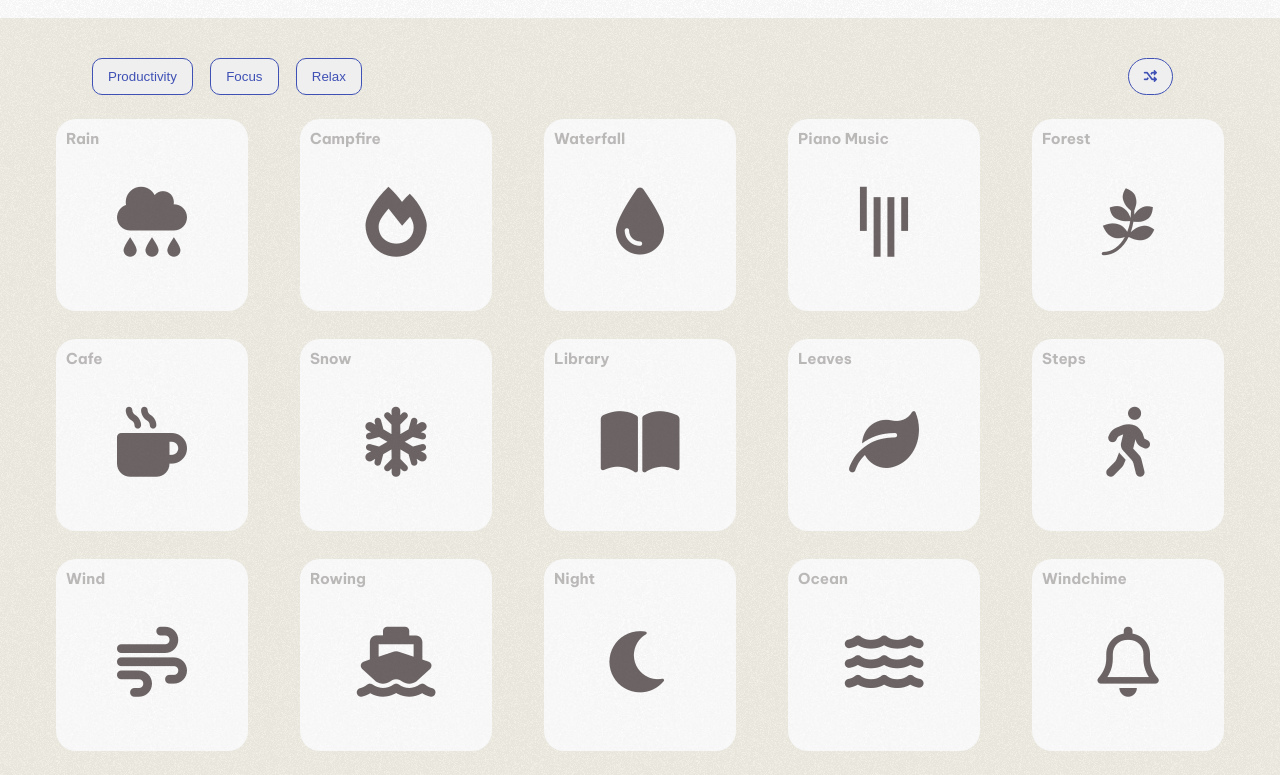
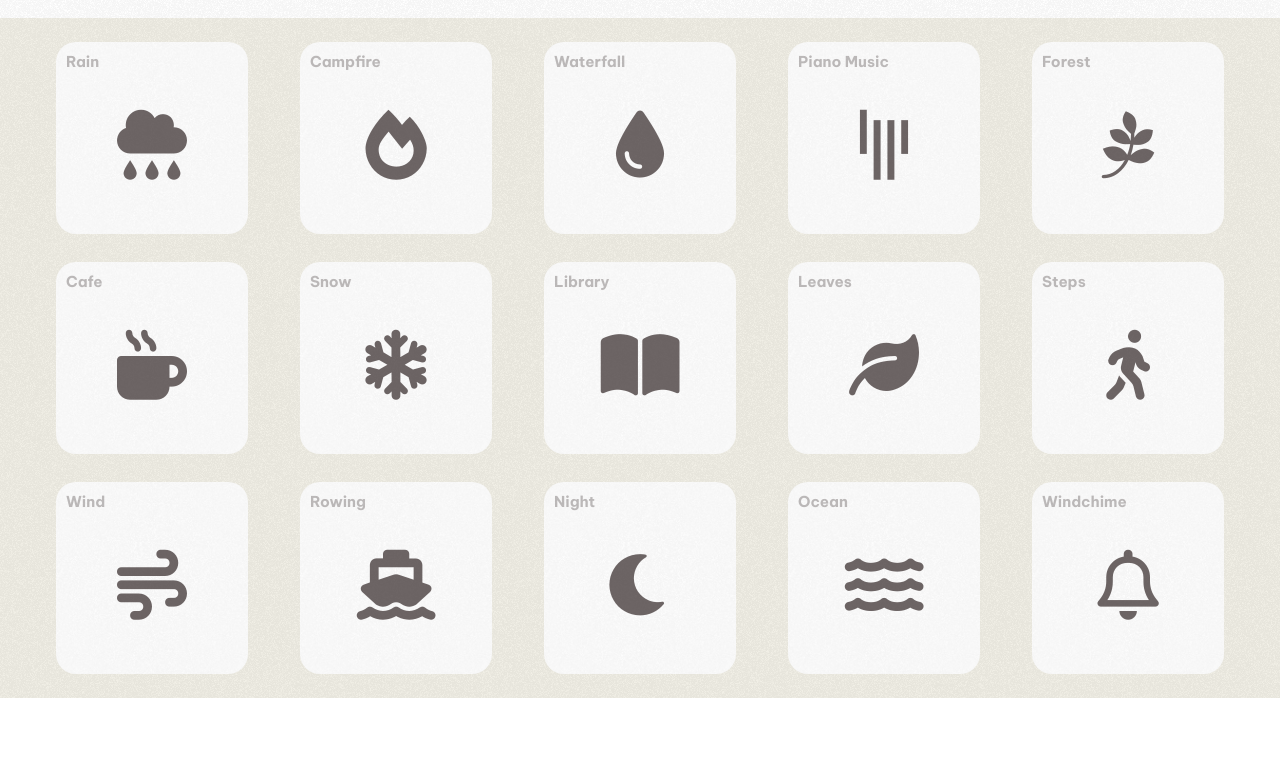
Before and after one commit to MinhLuu1501200/Moddly.github.io, a plain HTML site: page index.html in a window 1280 px wide. Shown: the part 62-837 px from the top of the page. After the commit the page ends 800 px from the top, so only its background shows below. Drawn offline with Linux system fonts and the light colour scheme.

Commit message:
remove controller btn

```diff
--- a/assets/css/style.css
+++ b/assets/css/style.css
@@ -50,23 +50,23 @@ body {
   width: 1200px;
   padding: 20px 12px;
 }
-.control {
+.controller {
   padding: 20px 40px;
 }
-.control-btn {
+.controller-btn {
   color: var(--primary-color);
   border: 1px solid var(--primary-color);
   cursor: pointer;
 }
-.control-select {
+.controller-select {
 }
-.control-random .control-random-btn,
-.control-select .control-select-btn {
+.controller-random .controller-random-btn,
+.controller-select .controller-select-btn {
   padding: 1rem 1.5rem;
   border-radius: 1rem;
   margin-right: 1.5rem;
 }
-.control-random .control-random-btn {
+.controller-random .controller-random-btn {
   border-radius: 40px;
 }
 #musics {
--- a/assets/js/index.js
+++ b/assets/js/index.js
@@ -1,105 +1,91 @@
 //1. Render print interface
 //2. hanler click on a music btn element be able to run song
-let $= document.querySelector.bind(document)
-let $$= document.querySelectorAll.bind(document)
-let musicBtn
-let volume
-let app ={
-    isPlaying:false,
-    songs:[
+let $ = document.querySelector.bind(document);
+let $$ = document.querySelectorAll.bind(document);
+let musicBtn;
+let volume;
+let app = {
+  isPlaying: false,
+  songs: [
     {
-            name:"Rain",
-            path:"assets/audio/rain.mp3",
-            icon:"fas fa-cloud-rain",
-
-
+      name: "Rain",
+      path: "assets/audio/rain.mp3",
+      icon: "fas fa-cloud-rain",
     },
     {
-            name:"Campfire",
-            path:"assets/audio/fire.mp3",
-            icon:"fas fa-fire",
-
-        }
-        ,
-        {
-            name:"Waterfall",
-            path:"assets/audio/waterfall.wav",
-            icon:"fas fa-tint",
-
+      name: "Campfire",
+      path: "assets/audio/fire.mp3",
+      icon: "fas fa-fire",
     },
     {
-            name:"Piano Music",
-            path:"assets/audio/Piano.mp3",
-            icon:"fab fa-gitter",
-
+      name: "Waterfall",
+      path: "assets/audio/waterfall.wav",
+      icon: "fas fa-tint",
     },
     {
-            name:"Forest",
-            path:"assets/audio/forest.wav",
-            icon:"fab fa-pagelines",
-
+      name: "Piano Music",
+      path: "assets/audio/Piano.mp3",
+      icon: "fab fa-gitter",
     },
     {
-            name:"Cafe",
-            path:"assets/audio/in-cafe.wav",
-            icon:"fas fa-mug-hot",
-
+      name: "Forest",
+      path: "assets/audio/forest.wav",
+      icon: "fab fa-pagelines",
     },
     {
-            name:"Snow",
-            path:"assets/audio/snow.mp3",
-            icon:"fas fa-snowflake",
-
+      name: "Cafe",
+      path: "assets/audio/in-cafe.wav",
+      icon: "fas fa-mug-hot",
     },
     {
-            name:"Library",
-            path:"assets/audio/library.mp3",
-            icon:"fas fa-book-open",
-
+      name: "Snow",
+      path: "assets/audio/snow.mp3",
+      icon: "fas fa-snowflake",
     },
     {
-            name:"Leaves",
-            path:"assets/audio/leaves.mp3",
-            icon:"fas fa-leaf",
-
+      name: "Library",
+      path: "assets/audio/library.mp3",
+      icon: "fas fa-book-open",
     },
     {
-            name:"Steps",
-            path:"assets/audio/steps.wav",
-            icon:"fas fa-walking",
+      name: "Leaves",
+      path: "assets/audio/leaves.mp3",
+      icon: "fas fa-leaf",
     },
     {
-            name:"Wind",
-            path:"assets/audio/wind.mp3",
-            icon:"fas fa-wind",
+      name: "Steps",
+      path: "assets/audio/steps.wav",
+      icon: "fas fa-walking",
     },
     {
-            name:"Rowing",
-            path:"assets/audio/rowing.mp3",
-            icon:"fas fa-ship",
+      name: "Wind",
+      path: "assets/audio/wind.mp3",
+      icon: "fas fa-wind",
     },
     {
-            name:"Night",
-            path:"assets/audio/night.mp3",
-            icon:"fas fa-moon",
+      name: "Rowing",
+      path: "assets/audio/rowing.mp3",
+      icon: "fas fa-ship",
     },
     {
-            name:"Ocean",
-            path:"assets/audio/ocean.mp3",
-            icon:"fas fa-water",
+      name: "Night",
+      path: "assets/audio/night.mp3",
+      icon: "fas fa-moon",
     },
     {
-            name:"Windchime",
-            path:"assets/audio/windchime.mp3",
-            icon:"far fa-bell",
+      name: "Ocean",
+      path: "assets/audio/ocean.mp3",
+      icon: "fas fa-water",
     },
-
-
-
+    {
+      name: "Windchime",
+      path: "assets/audio/windchime.mp3",
+      icon: "far fa-bell",
+    },
   ],
 
-    render:function(){
-        const htmls= this.songs.map((song)=>{
+  render: function () {
+    const htmls = this.songs.map((song) => {
       return `<div class="backlinear">
                 <div class="music-btn">
                 <audio class="music-player" control loop preload="none">
@@ -121,109 +107,126 @@ let app ={
 
       </div>
     </div>
-                </div>`
-        })
-        const musicElement= document.createElement("div")
-        musicElement.classList.add("flex")
-        musicElement.id= "musics"
-        musicElement.innerHTML=htmls.join("")
-        $(".app").appendChild(musicElement)
-        let result = $(".app").appendChild(musicElement)
-        return result
-
+                </div>`;
+    });
+    const musicElement = document.createElement("div");
+    musicElement.classList.add("flex");
+    musicElement.id = "musics";
+    musicElement.innerHTML = htmls.join("");
+    $(".app").appendChild(musicElement);
+    let result = $(".app").appendChild(musicElement);
+    return result;
   },
-    handelEvent:function(){
-        musicBtn= $$(".music-btn")
-
+  handelEvent: function () {
+    musicBtn = $$(".music-btn");
+    controller_btn = $$(".controller-select-btn");
+    console.log(musicBtn);
+    console.log(controller_btn);
     // Handel effect when music run
-        let effectPause= function(element){
-            element.classList.remove("shadow")
-            element.parentElement.style.backgroundImage=""
-        }
-        let effectPlay= function(element){
-            element.classList.add("shadow")
-            element.parentElement.style.backgroundImage=`linear-gradient(
+    let effectPause = function (element) {
+      element.classList.remove("shadow");
+      element.parentElement.style.backgroundImage = "";
+    };
+    let effectPlay = function (element) {
+      element.classList.add("shadow");
+      element.parentElement.style.backgroundImage = `linear-gradient(
                 115deg,
                 #4fcf70,
                 #fad648,
                 #a767e5,
                 #12bcfe,
                 #44ce7b
-              )`
-        }
+              )`;
+    };
     // Handling music player
-        let showVolume= function(element){
-            let rangeElement= element.parentElement.querySelector(".range")
+    let showVolume = function (element) {
+      let rangeElement = element.parentElement.querySelector(".range");
       rangeElement.style.display = "block";
-        }
-        let hideVolume= function(element){
-            let rangeElement= element.parentElement.querySelector(".range")
+    };
+    let hideVolume = function (element) {
+      let rangeElement = element.parentElement.querySelector(".range");
       rangeElement.style.display = "none";
-        }
-        let setUpVolume= function(element) {
-            let inputSlider= element.parentElement.querySelector(".range input")
+    };
+    let setUpVolume = function (element) {
+      let inputSlider = element.parentElement.querySelector(".range input");
 
-            let audioVolume= element.querySelector(".music-player")
+      let audioVolume = element.querySelector(".music-player");
       const slideValue = element.parentElement.querySelector(".range span");
-            console.log(inputSlider,audioVolume,slideValue);
-            let _this= inputSlider
-      inputSlider.oninput = (()=>{
+      console.log(inputSlider, audioVolume, slideValue);
+      let _this = inputSlider;
+      inputSlider.oninput = () => {
         let value = inputSlider.value;
         slideValue.textContent = value;
         slideValue.style.left = value + "%";
         slideValue.classList.add("show");
-        audioVolume.volume= _this.value/100
+        audioVolume.volume = _this.value / 100;
+      };
+      inputSlider.onblur = () => {
+        slideValue.classList.remove("show");
+      };
+    };
+    let openMusic = function (element, audio) {
+      element.addEventListener("click", function () {
+        // let isP = this.isPlaying.bind(app);
+        // console.log(isP);
+        if (this.isPlaying) {
+          audio.pause();
+          audio.currentTime = 0;
+          this.isPlaying = false;
+          effectPause(element);
+          hideVolume(element);
+        } else {
+          audio.play();
+          console.log(this.isPlaying);
+          this.isPlaying = true;
+          effectPlay(element);
+          showVolume(element);
+          setUpVolume(element);
+        }
       });
-      inputSlider.onblur = (()=>{
-        slideValue.classList.remove("show");
+    };
+    musicBtn.forEach((element) => {
+      let audio = element.querySelector(".music-player");
+      openMusic(element, audio);
     });
+    controller_btn.forEach((element) => {
+      element.addEventListener("click", () => {
+        let typeBtn = element.className;
+        if (typeBtn.match("btn_pro")) {
+          musicBtn.forEach((element, index) => {
+            if (index === 0 || index === 5) {
+              element.querySelector(".music-player").play();
+              this.isPlaying = true;
+              effectPlay(element);
+              showVolume(element);
+              setUpVolume(element);
             }
-        let openMusic=function(element,audio)
-        {
-            element.addEventListener("click",function(){
-                if(this.isPlaying){
-                    audio.pause()
-                    audio.currentTime=0
-                    this.isPlaying=false
-                    effectPause(element)
-                    hideVolume(element)
+          });
+        } else if (typeBtn.match("btn_focus")) {
+        } else {
         }
-                else{
-                    audio.play()
-                    this.isPlaying=true
-                    effectPlay(element)
-                    showVolume( element)
-                    setUpVolume(element)
+      });
+    });
+  },
+  start: function () {
+    const myPromise = new Promise((myResolve, myReject) => {
+      let renderPromise = this.render();
+      if (renderPromise) {
+        myResolve(renderPromise);
+      } else {
+        myReject("fail");
       }
+    });
+    myPromise
+      .then(() => {
+        console.log("Successful Rendering!!!");
       })
-
-        }
-        musicBtn.forEach(element => {
-            let audio = element.querySelector(".music-player")
-            openMusic(element,audio)
+      .then(() => {
+        this.handelEvent();
+      })
+      .catch((value) => {
+        console.log("Reject" + value);
       });
-
-
   },
-    start:function(){
-            const myPromise = new Promise((myResolve,myReject)=>{
-                let renderPromise= this.render()
-                if( renderPromise)
-                {
-                    myResolve(renderPromise)
-                }
-                else{
-                    myReject("fail")
-                }
-            })
-            myPromise.then(()=>{
-                console.log("Successful Rendering!!!");
-            }).then(()=>{
-                this.handelEvent()
-            })
-            .catch((value)=>{
-                console.log("Reject"+value);
-            })
-    }
-}
-app.start()
+};
+app.start();
--- a/index.html
+++ b/index.html
@@ -23,21 +23,27 @@
     </div>
     <div class="main">
       <div class="app">
-        <div class="control flex">
-          <div class="control-select">
-            <button class="control-select-btn control-btn">Productivity</button>
-            <button class="control-select-btn control-btn">Focus</button>
-            <button class="control-select-btn control-btn">Relax</button>
+        <!-- <div class="controller flex">
+          <div class="controller-select">
+            <button class="controller-select-btn controller-btn btn_pro">
+              Productivity
+            </button>
+            <button class="controller-select-btn controller-btn btn_focus">
+              Focus
+            </button>
+            <button class="controller-select-btn controller-btn btn_relax">
+              Relax
+            </button>
           </div>
-          <div class="control-random">
-            <button class="control-random-btn control-btn">
+          <div class="controller-random">
+            <button class="controller-random-btn controller-btn">
               <i class="fas fa-random"></i>
             </button>
-          </div>
+          </div> -->
         </div>
       </div>
     </div>
-    <!-- <audio class="music-player" control loop preload="none">
+    <!-- <audio class="music-player" controller loop preload="none">
       <source src="../Moodly/assets/audio/rain.mp3" type="audio/mpeg" />
     </audio> -->
     <script src="./assets/js/index.js"></script>
```
Lines whose indentation alone changed are shown as unchanged.
